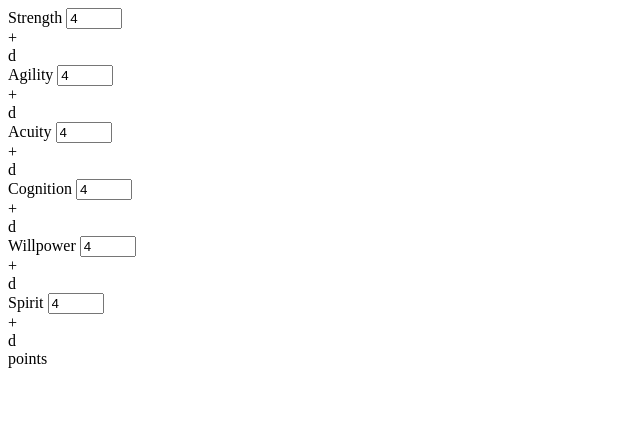
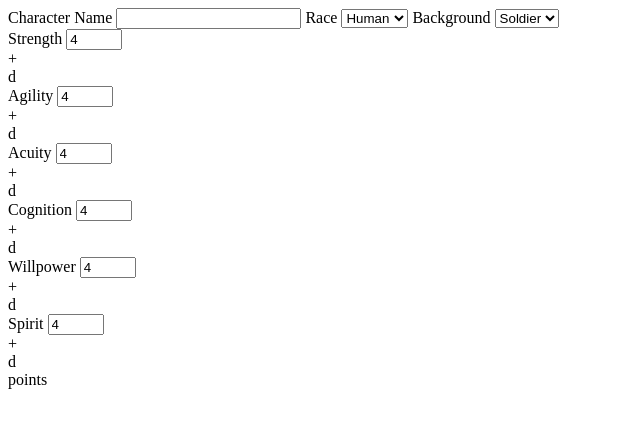
Before and after one commit to Renowned-Games/Age-of-Renown-Roll20-Assets, a plain HTML site: page character-sheet/index.html in a window 1280 px wide. Shown: the whole page, without its empty margins (0-640 px from the left). Drawn offline with Linux system fonts and the light colour scheme.

Commit message:
implementing character sheet

```diff
--- a/character-sheet/index.html
+++ b/character-sheet/index.html
@@ -1,3 +1,28 @@
+<div class="details">
+	<label>
+		<span>Character Name</span>
+		<input type="text" name="attr_character_name" />
+	</label>
+	<label>
+		<span>Race</span>
+		<select name="attr_Race">
+			<option value="human" selected>Human</option>
+			<option value="dwarf">Dwarf</option>
+			<option value="elf">Elf</option>
+			<option value="halfling">Halfling</option>
+		</select>
+	</label>
+	<label>
+		<span>Background</span>
+		<select name="attr_Background">
+			<option value="soldier" selected>Soldier</option>
+			<option value="thief">Thief</option>
+			<option value="priest">Priest</option>
+			<option value="mage">Mage</option>
+		</select>
+	</label>
+</div>
+
 <div class="attributes">
 	<div class="attribute">
 		<label class="score">
```
